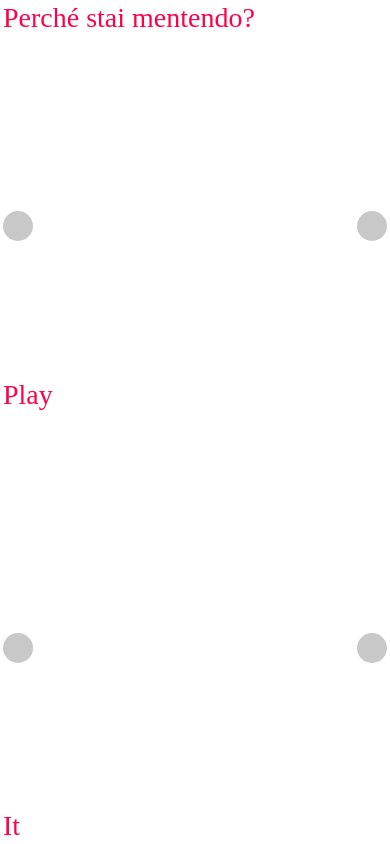
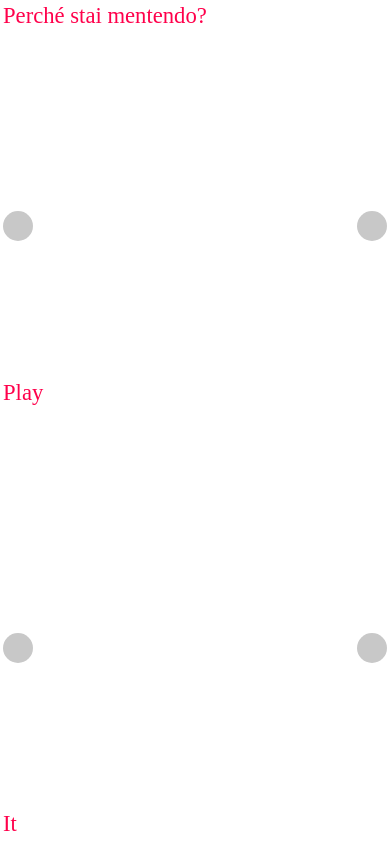
Before and after one commit to fledipeddd/rrrr, a plain HTML site: page index.html in a window 390 px wide. Drawn offline with Linux system fonts and the light colour scheme.

Commit message:
Update style.css

```diff
--- a/style.css
+++ b/style.css
@@ -138,8 +138,8 @@ a#lng {
 
 @media screen and (max-width: 800px) {
 	body {
-		font-size: 21pt;
-		line-height: 23pt;
+		font-size: 17pt;
+		line-height: 19pt;
 	}
 
 	#abstract {
```
